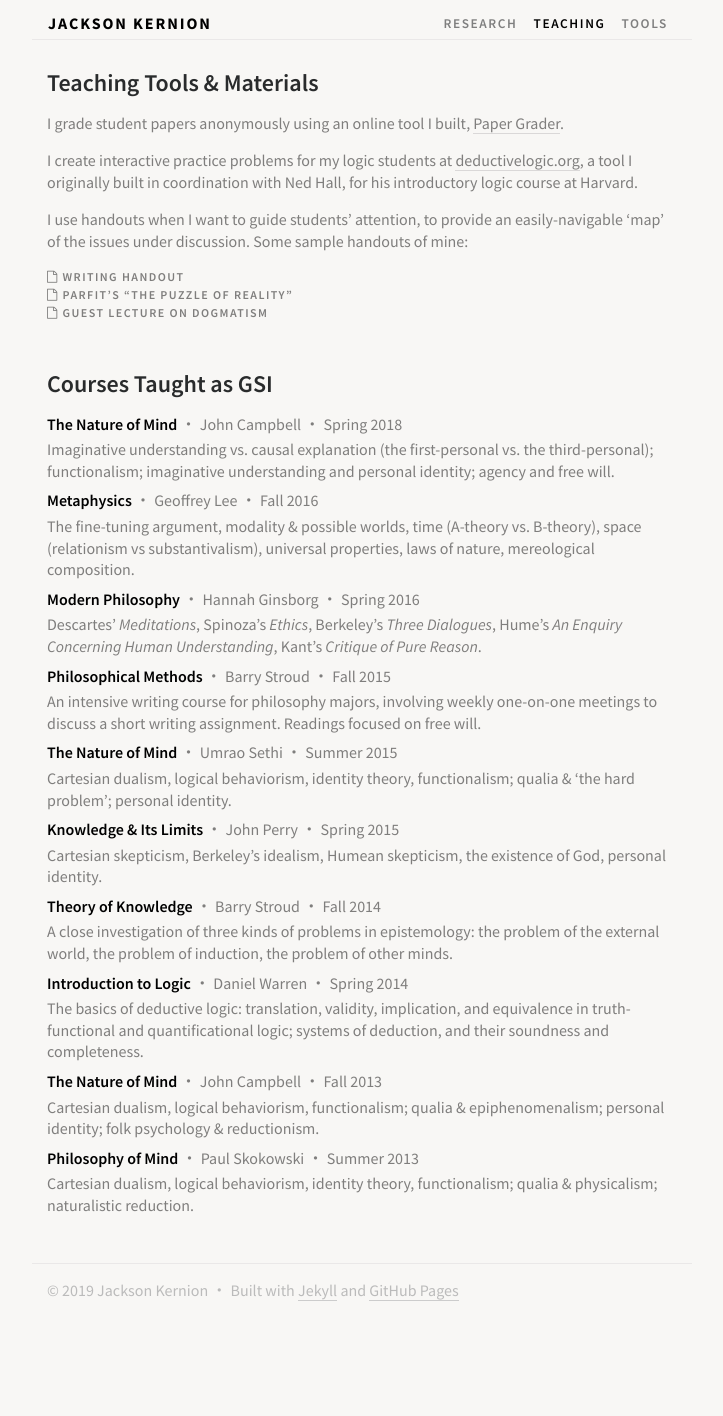
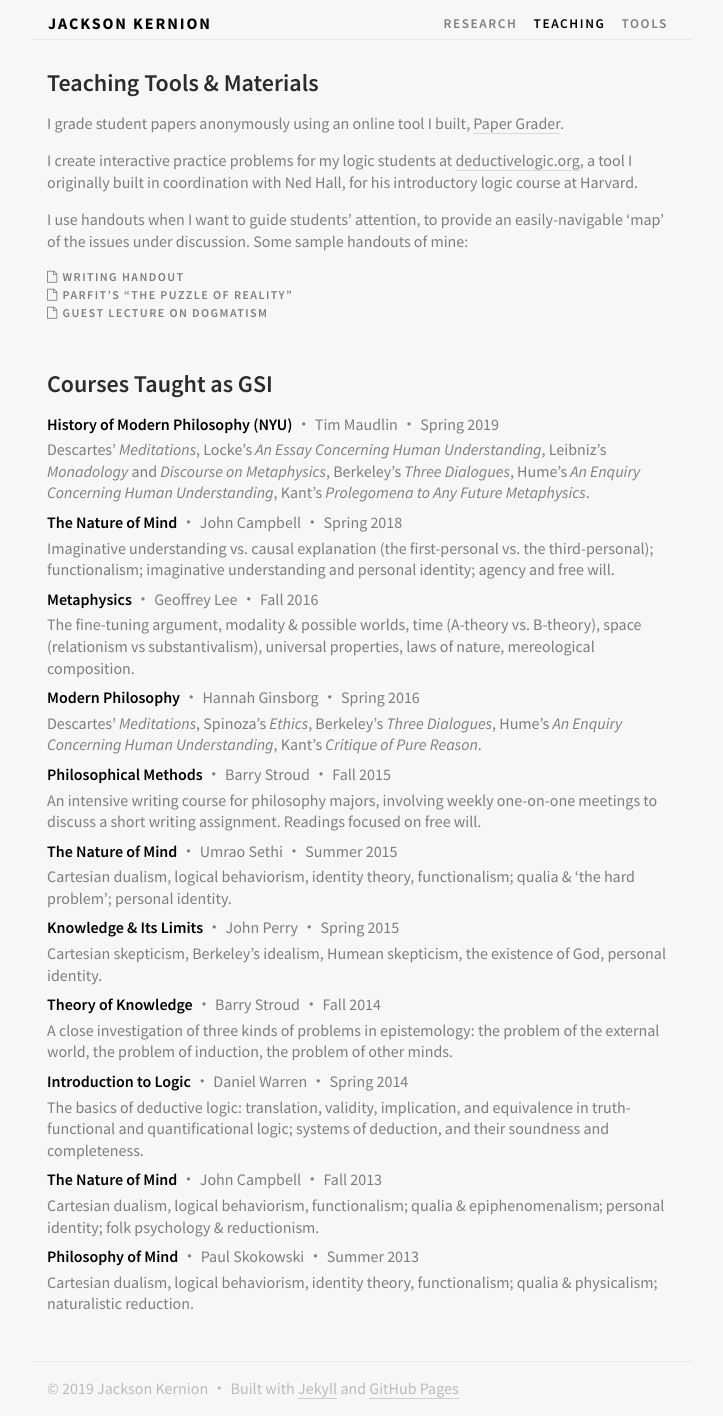
Before and after one commit to jacksonkernion/jacksonkernion.github.io, a Jekyll site: the page built from teaching.md, in a window 1280 px wide. Shown: the whole page, without its empty margins (278-1001 px from the left). Built offline with Jekyll 4.4.1, drawn with Linux system fonts in a browser that asks for light colours; nearby versions of some CDN libraries; our own code applies the rules of GitHub Pages for plain Markdown files; before the commit the page ends 1317 px from its top, so only the background shows below that.

Commit message:
Update teaching.yml
Added Teaching for spring 2019

```diff
--- a/_data/teaching.yml
+++ b/_data/teaching.yml
@@ -1,3 +1,7 @@
+- title: History of Modern Philosophy (NYU)
+  details: [Tim Maudlin, Spring 2019]
+  description: "Descartes' <i>Meditations</i>, Locke's <i>An Essay Concerning Human Understanding</i>, Leibniz's <i>Monadology</i> and <i>Discourse on Metaphysics</i>, Berkeley's <i>Three Dialogues</i>, Hume's <i>An Enquiry Concerning Human Understanding</i>, Kant's <i>Prolegomena to Any Future Metaphysics</i>."
+
 - title: The Nature of Mind
   details: [John Campbell, Spring 2018]
   description: "Imaginative understanding vs. causal explanation (the first-personal vs. the third-personal); functionalism; imaginative understanding and personal identity; agency and free will."
```
